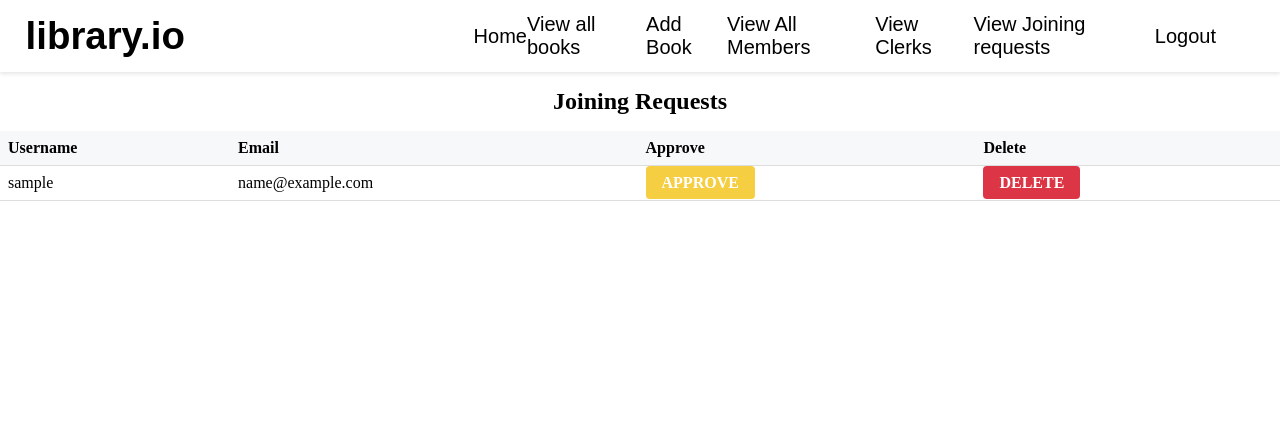
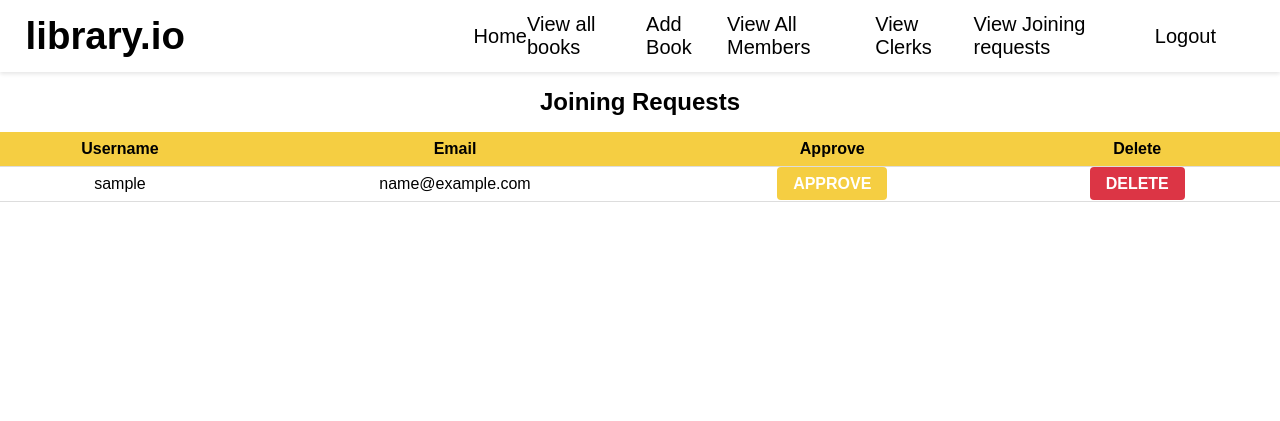
Before and after one commit to Yash23kr/Library-Information-System, a Django app: template librarybackend/librarian/templates/librarian_view_requests.html in a window 1280 px wide. Shown: the top 421 px of the page. Run offline with Django 3.2, Linux system fonts and the light colour scheme; the template is opened without the code that fills it: most values are stand-ins (such as "Sample title", 1, 10 or a date in 2020).

Commit message:
More CSS changes

```diff
--- a/librarybackend/librarian/templates/delete_member_alert.html
+++ b/librarybackend/librarian/templates/delete_member_alert.html
@@ -4,6 +4,12 @@
     <meta charset="utf-8">
     <title>Delete Member</title>
     <style>
+      * {
+        box-sizing: border-box;
+        margin: 0;
+        padding: 0;
+        font-family: 'Poppins', sans-serif;
+      }
       /* Style the main heading */
       h1 {
         font-size: 36px;
--- a/librarybackend/librarian/templates/librarian_active_issues.html
+++ b/librarybackend/librarian/templates/librarian_active_issues.html
@@ -1,8 +1,8 @@
 <style>
     body {
-        font-family: Arial, sans-serif;
         margin: 0;
         padding: 0;
+        font-family: 'Poppins', sans-serif;
     }
     a {
         text-decoration: none;
--- a/librarybackend/librarian/templates/librarian_add_book.html
+++ b/librarybackend/librarian/templates/librarian_add_book.html
@@ -3,7 +3,7 @@
 <style>
     body {
       background-color: #F5F5F5;
-      font-family: 'Helvetica Neue', sans-serif;
+      font-family: 'Poppins', sans-serif;
     }
 
     span[id='Home']{
--- a/librarybackend/librarian/templates/librarian_home.html
+++ b/librarybackend/librarian/templates/librarian_home.html
@@ -8,6 +8,7 @@
         box-sizing: border-box;
         margin: 0;
         padding: 0;
+        font-family: 'Poppins', sans-serif;
       }
 
       /* Style the links */
--- a/librarybackend/librarian/templates/librarian_return_request_all.html
+++ b/librarybackend/librarian/templates/librarian_return_request_all.html
@@ -9,6 +9,7 @@
         box-sizing: border-box;
         margin: 0;
         padding: 0;
+        font-family: 'Poppins', sans-serif;
       }
 
       /* Style the links */
--- a/librarybackend/librarian/templates/librarian_view_all_books.html
+++ b/librarybackend/librarian/templates/librarian_view_all_books.html
@@ -1,8 +1,8 @@
 <style>
     body {
-        font-family: Arial, sans-serif;
         margin: 0;
         padding: 0;
+        font-family: 'Poppins', sans-serif;
     }
     a {
         text-decoration: none;
--- a/librarybackend/librarian/templates/librarian_view_requests.html
+++ b/librarybackend/librarian/templates/librarian_view_requests.html
@@ -9,6 +9,7 @@
         box-sizing: border-box;
         margin: 0;
         padding: 0;
+        font-family: 'Poppins', sans-serif;
       }
       /* Links */
       a {
@@ -33,16 +34,21 @@
         width: 100%;
         margin-bottom: 20px;
       }
+      thead{
+        text-align: center;
+        background-color: rgb(245, 206, 66);
+
+      }
 
       th, td {
-        text-align: left;
+        text-align: center;
         padding: 8px;
         border-bottom: 1px solid #ddd;
       }
 
       th {
-        background-color: #f6f8fa;
-        font-weight: bold;
+        text-align: center;
+        background-color: rgb(245, 206, 66);
       }
 
       /* Buttons */
--- a/librarybackend/members/templates/bill.html
+++ b/librarybackend/members/templates/bill.html
@@ -4,6 +4,9 @@
   <meta charset="UTF-8">
   <title>Book Return Bill</title>
   <style>
+    body{
+      font-family: 'Poppins', sans-serif;
+    }
     table {
       border-collapse: collapse;
       width: 100%;
--- a/librarybackend/members/templates/home.html
+++ b/librarybackend/members/templates/home.html
@@ -9,6 +9,7 @@
         box-sizing: border-box;
         margin: 0;
         padding: 0;
+        font-family: 'Poppins', sans-serif;
       }
 
       /* Style the links */
--- a/librarybackend/members/templates/view_all_issued.html
+++ b/librarybackend/members/templates/view_all_issued.html
@@ -1,8 +1,8 @@
 <style>
     body {
-        font-family: Arial, sans-serif;
         margin: 0;
         padding: 0;
+        font-family: 'Poppins', sans-serif;
     }
     a {
         text-decoration: none;
--- a/librarybackend/members/templates/view_books2.html
+++ b/librarybackend/members/templates/view_books2.html
@@ -1,8 +1,8 @@
 <style>
     body {
-        font-family: Arial, sans-serif;
         margin: 0;
         padding: 0;
+        font-family: 'Poppins', sans-serif;
     }
     a {
         text-decoration: none;
@@ -19,8 +19,7 @@
         border-bottom: 1px solid #ddd;
     }
     th {
-        background-color: #4CAF50;
-        color: #fff;
+        background-color: rgb(245, 206, 66);
     }
     h4 {
         margin: 0;
--- a/librarybackend/members/templates/view_reminders.html
+++ b/librarybackend/members/templates/view_reminders.html
@@ -1,8 +1,8 @@
 <style>
     body {
-        font-family: Arial, sans-serif;
         margin: 0;
         padding: 0;
+        font-family: 'Poppins', sans-serif;
     }
     a {
         text-decoration: none;
@@ -20,7 +20,6 @@
     }
     th {
         background-color: rgb(245, 206, 66);
-        color: #fff;
     }
     h4 {
         margin: 0;
```
Also changed, not shown: librarybackend/members/templates/view_books.html (+9 -3 lines), librarybackend/db.sqlite3, 1 other file.
